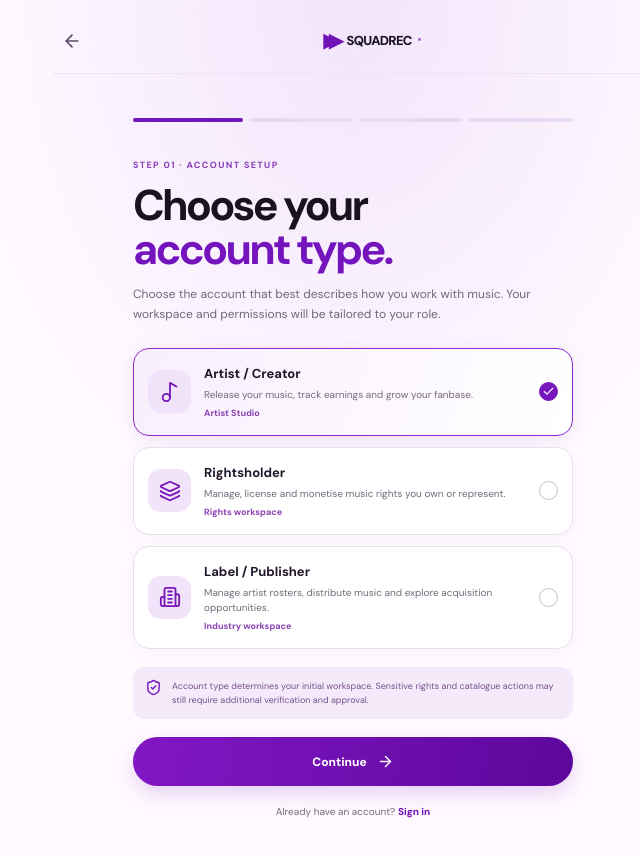
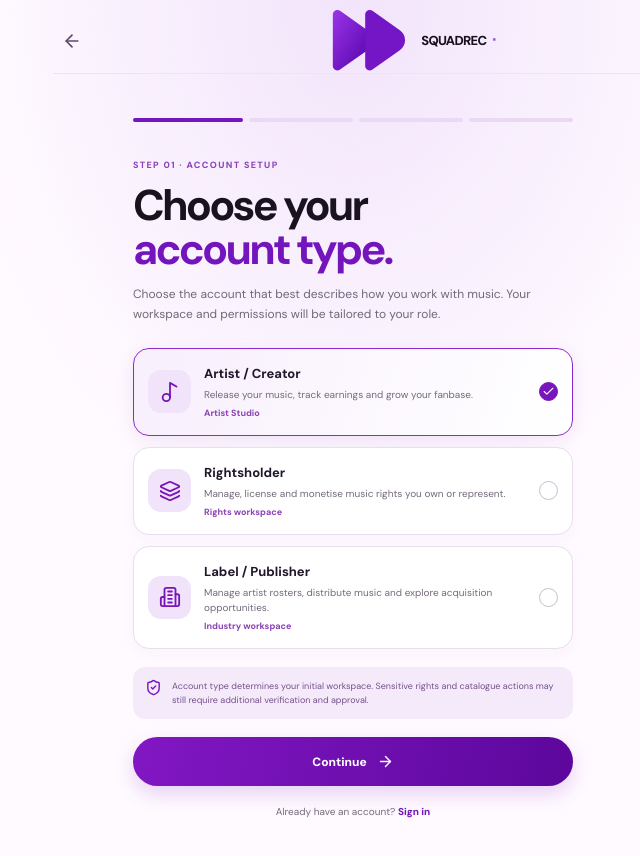
Before and after one commit to mrceogodwin/Squadrec, a Next.js app: page /register/account-type in a window 1280 px wide. Shown: the whole page, without its empty margins (287-927 px from the left). Built offline with nearby package versions, Linux system fonts and the light colour scheme; a web font is replaced by a local one.

Commit message:
Replace account selection play emoji with official logo

```diff
--- a/src/app/register/account-type/page.tsx
+++ b/src/app/register/account-type/page.tsx
@@ -13,7 +13,7 @@ const choices = [
 export default function AccountTypePage(){
  const [selected,setSelected]=useState<(typeof choices)[number]["id"]>("ARTIST");
  return <main className={styles.page}>
-  <header className={styles.top}><Link href="/onboarding" aria-label="Back to home"><ArrowLeft size={20}/></Link><Link href="/onboarding" className={styles.brand}><span className={styles.mark}>▶▶</span> SQUADREC<sup>®</sup></Link><span/></header>
+  <header className={styles.top}><Link href="/onboarding" aria-label="Back to home"><ArrowLeft size={20}/></Link><Link href="/onboarding" className={styles.brand}><img className={styles.mark} src="/squadrec-purple-mark.svg" alt="" /> SQUADREC<sup>®</sup></Link><span/></header>
   <section className={styles.content}>
    <div className={styles.progress}><span/><i/><i/><i/></div>
    <div className={styles.heading}><span>STEP 01 · ACCOUNT SETUP</span><h1>Choose your<br/><em>account type.</em></h1><p>Choose the account that best describes how you work with music. Your workspace and permissions will be tailored to your role.</p></div>
```
